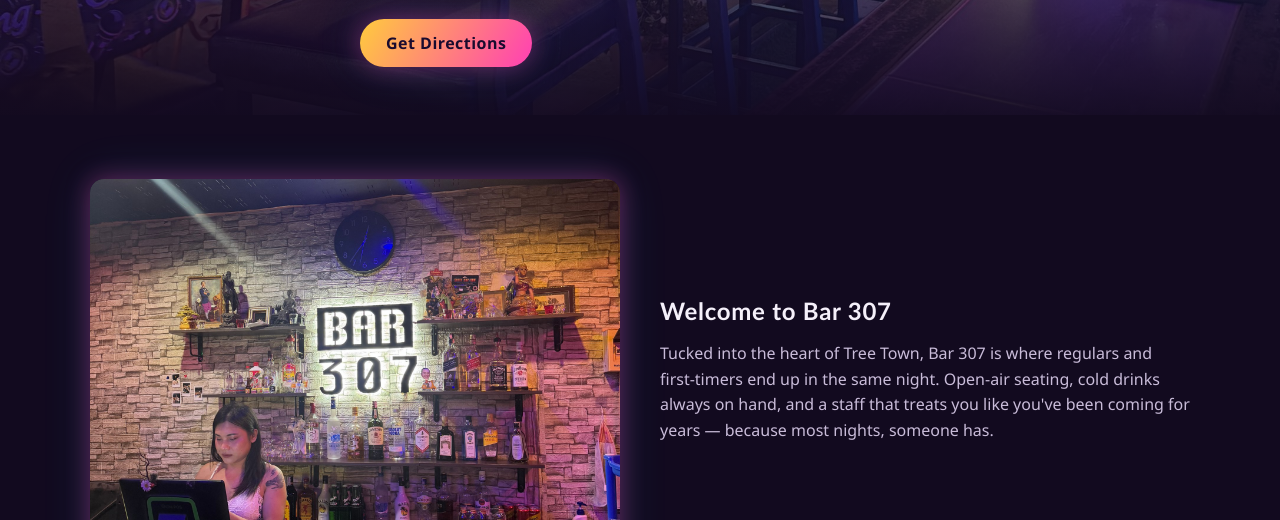
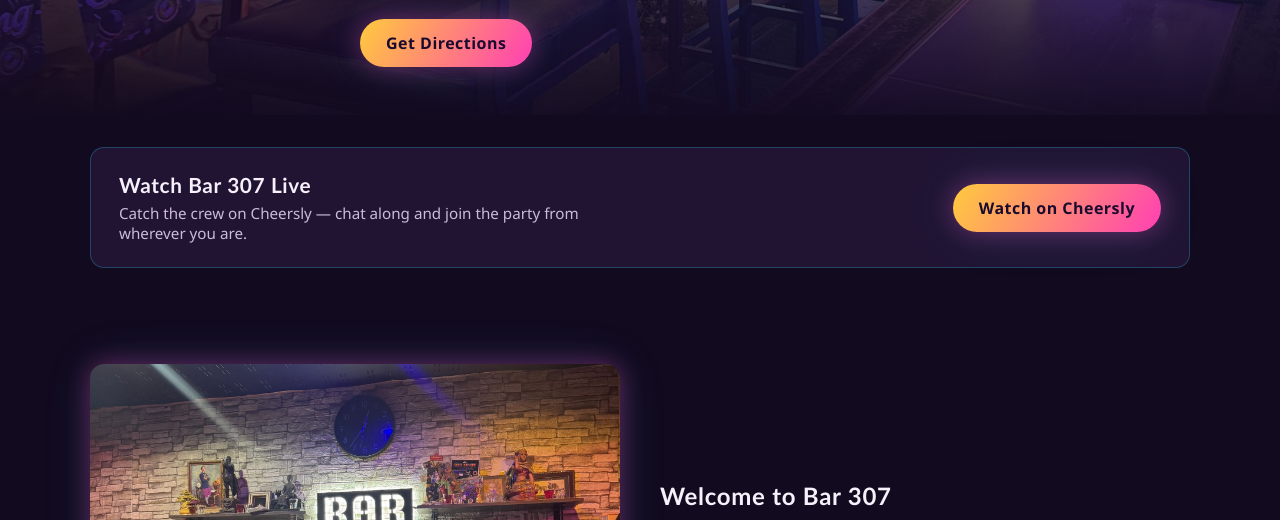
Before and after one commit to JaFizz-Bot/bar307, a website: page public/index.html in a window 1280 px wide. Shown: the part 580-1100 px from the top of the page. Drawn offline with Linux system fonts and the light colour scheme.

Commit message:
Livestream-CTA naar Cheersly toevoegen tussen hero en about

```diff
--- a/public/index.html
+++ b/public/index.html
@@ -69,6 +69,17 @@
         <p class="lead" data-en="Cold beer, a proper pool table, and the friendliest crew in Tree Town, Pattaya. Pull up a seat and stay a while." data-th="เบียร์เย็นๆ โต๊ะพูลมาตรฐาน และทีมงานที่เป็นกันเองที่สุดในทรีทาวน์ พัทยา แวะมานั่งชิลกันได้เลย">Cold beer, a proper pool table, and the friendliest crew in Tree Town, Pattaya. Pull up a seat and stay a while.</p>
         <a class="btn btn-primary" href="https://maps.app.goo.gl/wWayeFZnvWkSoLgb6" target="_blank" rel="noopener" data-en="Get Directions" data-th="นำทางมาบาร์ 307">Get Directions</a>
       </div>
+    </div>
+  </section>
+
+  <!-- LIVESTREAM -->
+  <section class="section livestream wrap">
+    <div class="livestream-inner">
+      <div class="livestream-text">
+        <h2 data-en="Watch Bar 307 Live" data-th="ดูบาร์ 307 สดๆ">Watch Bar 307 Live</h2>
+        <p data-en="Catch the crew on Cheersly — chat along and join the party from wherever you are." data-th="ตามติดบรรยากาศบาร์ 307 ผ่าน Cheersly แชทกับทีมงานและร่วมสนุกได้แม้ไม่ได้อยู่ที่ร้าน">Catch the crew on Cheersly — chat along and join the party from wherever you are.</p>
+      </div>
+      <a class="btn btn-primary" href="https://cheersly.app/bar/307-bar?slug=307-bar" target="_blank" rel="noopener" data-en="Watch on Cheersly" data-th="ดูสดที่ Cheersly">Watch on Cheersly</a>
     </div>
   </section>
 
--- a/public/styles.css
+++ b/public/styles.css
@@ -215,6 +215,34 @@
   border-radius: 3px;
 }
 
+/* ---- Livestream ---- */
+.livestream { padding: 32px 0; }
+
+.livestream-inner {
+  display: flex;
+  flex-wrap: wrap;
+  align-items: center;
+  justify-content: space-between;
+  gap: 20px;
+  background: var(--bg-card);
+  border: 1px solid rgba(41, 212, 255, 0.25);
+  border-radius: var(--radius);
+  padding: 24px 28px;
+}
+
+.livestream-text h2 {
+  font-size: 1.3rem;
+  margin-bottom: 6px;
+  color: var(--text);
+}
+
+.livestream-text p {
+  margin: 0;
+  color: var(--text-dim);
+  font-size: 0.95rem;
+  max-width: 480px;
+}
+
 /* ---- About ---- */
 .about-grid {
   display: grid;
```
